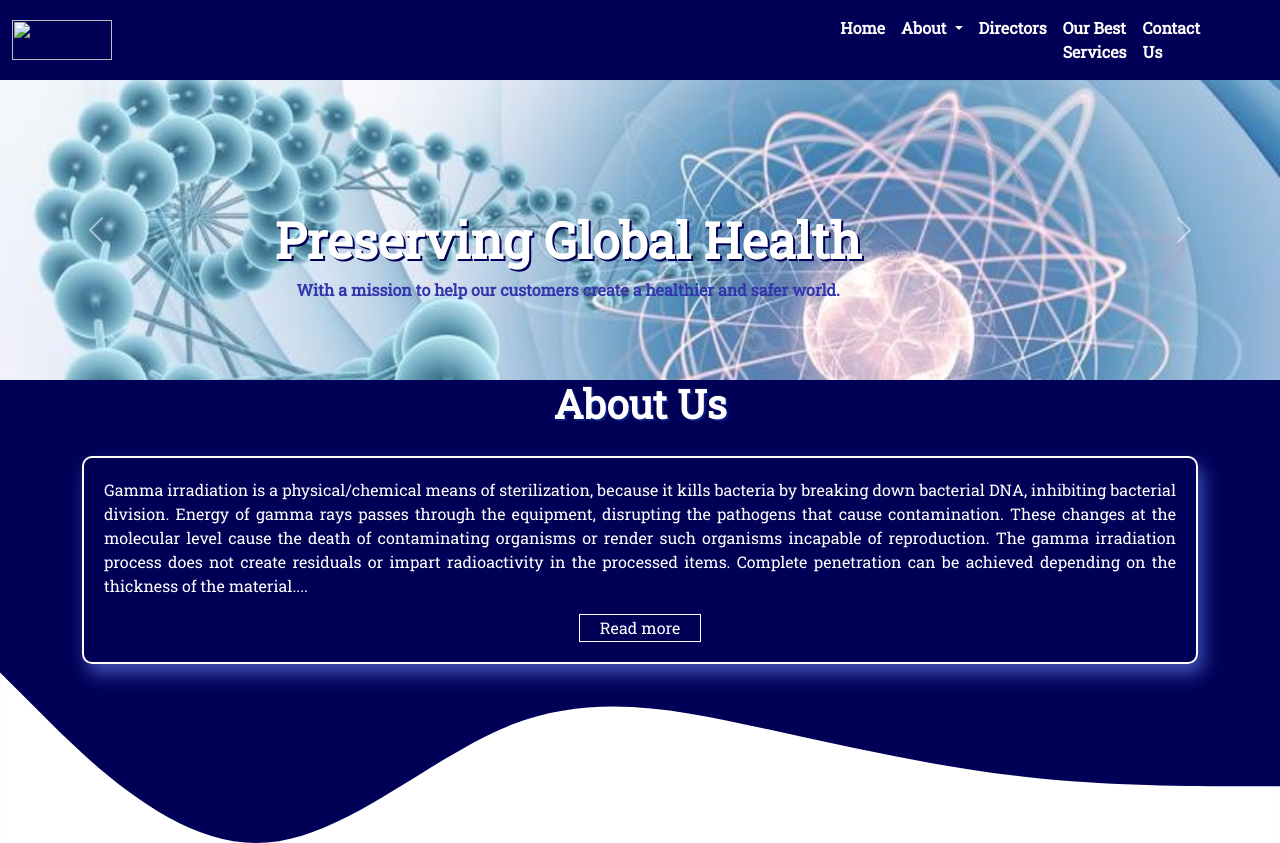
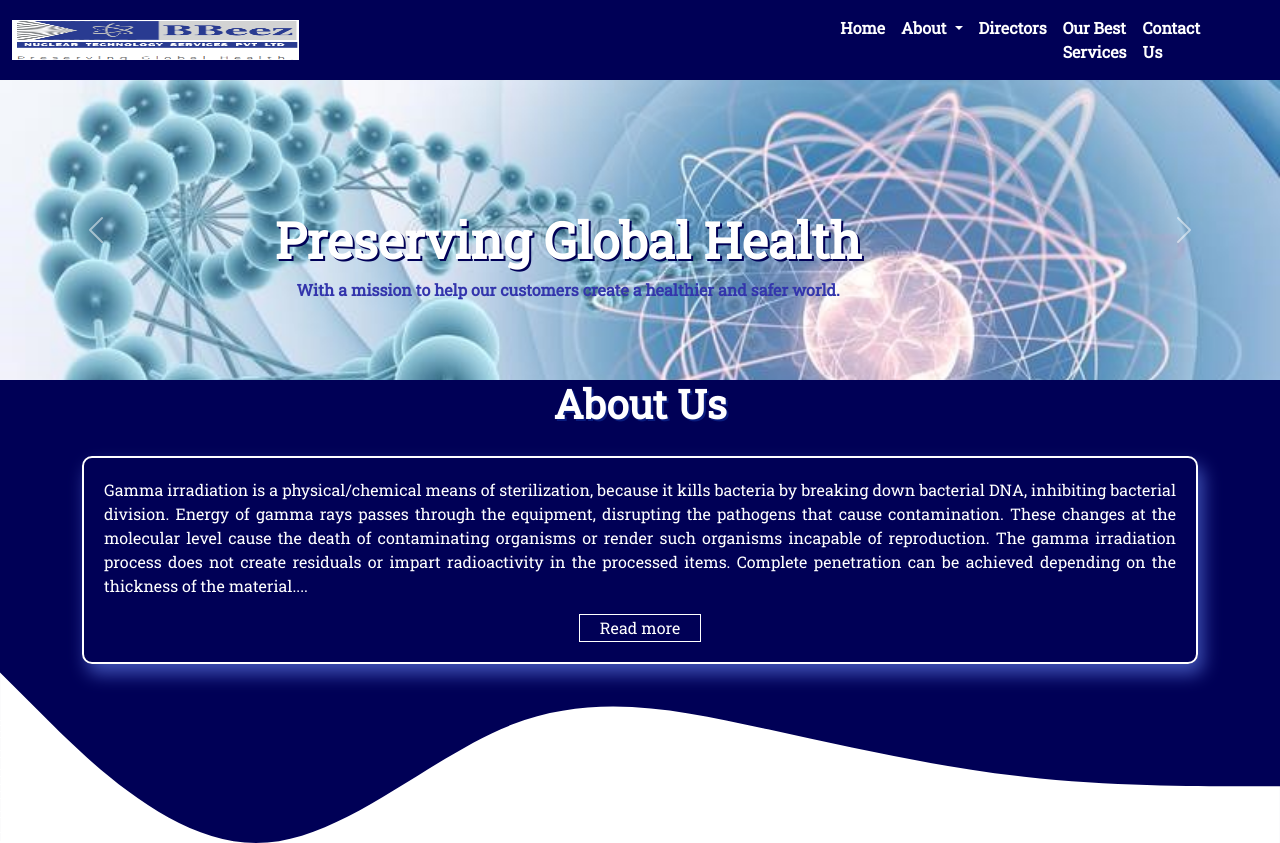
Before and after one commit to ppreethi25/new-bbeez, a plain HTML site: page index.html in a window 1280 px wide. Shown: the top 843 px of the page. Drawn offline with nearby package versions, Linux system fonts and the light colour scheme; the site is published under a folder, as on GitHub Pages, so addresses that start at the root find nothing.

Commit message:
Update index.html

```diff
--- a/index.html
+++ b/index.html
@@ -23,7 +23,7 @@
     <nav class="navbar navbar-expand-lg navbar-light bg-light">
         <div class="container-fluid">
             <a class="logo" href="#">
-                <img src="/images/Screenshot (260).png" alt="" srcset="">
+                <img src="./images/Screenshot (260).png" alt="" srcset="">
             </a>
             <button class="navbar-toggler" type="button" data-bs-toggle="collapse"
                 data-bs-target="#navbarSupportedContent" aria-controls="navbarSupportedContent" aria-expanded="false"
```
